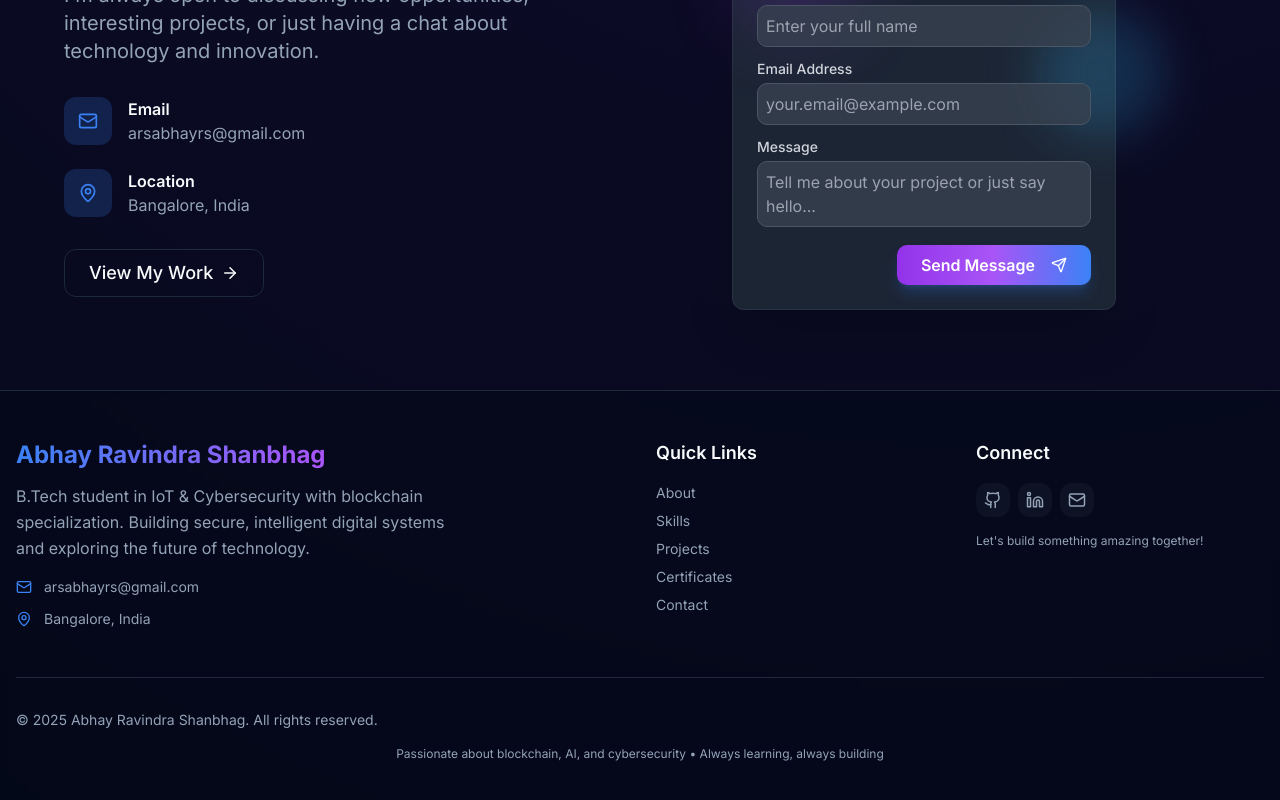
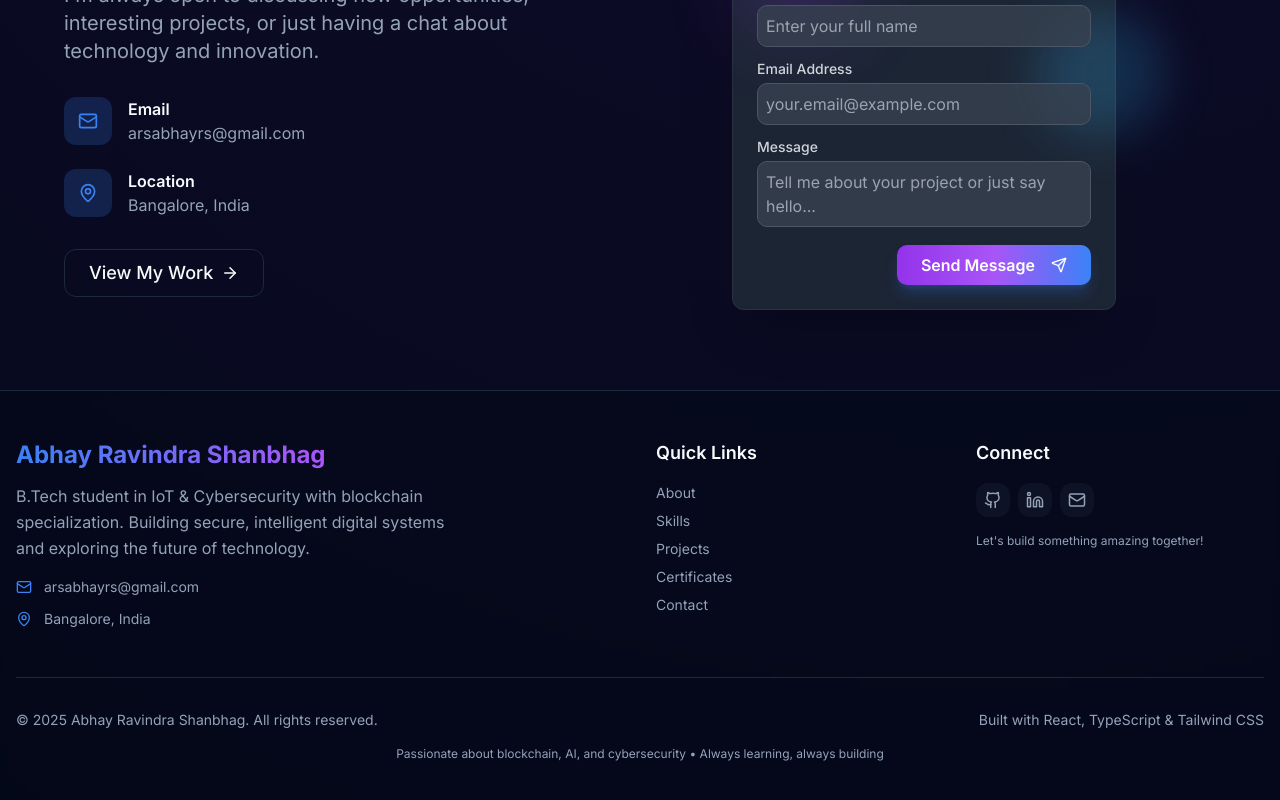
Before and after one commit to leaderofARS/My-Portfolio, a React (Vite) app: page /#/ in a window 1280 px wide. Shown: the part 5509-6309 px from the top of the page. Built offline with nearby package versions, Linux system fonts and the light colour scheme.

Commit message:
Updated README.md, Footer

```diff
--- a/src/components/Footer.tsx
+++ b/src/components/Footer.tsx
@@ -1,5 +1,5 @@
 import { motion } from 'framer-motion'
-import { Heart, Mail, MapPin, ExternalLink } from 'lucide-react'
+import { Mail, MapPin, ExternalLink } from 'lucide-react'
 import { SocialLinks } from './SocialLinks'
 
 export function Footer() {
@@ -19,8 +19,8 @@ export function Footer() {
             >
               <h3 className="text-2xl font-bold text-gradient">Abhay Ravindra Shanbhag</h3>
               <p className="text-muted-foreground max-w-md leading-relaxed">
-                B.Tech student in IoT & Cybersecurity with blockchain specialization.
-                Building secure, intelligent digital systems and exploring the future of technology.
+                B.Tech student in IoT & Cybersecurity with blockchain specialization. Building
+                secure, intelligent digital systems and exploring the future of technology.
               </p>
             </motion.div>
 
@@ -67,7 +67,7 @@ export function Footer() {
                 { name: 'Skills', href: '#skills' },
                 { name: 'Projects', href: '#projects' },
                 { name: 'Certificates', href: '#certificates' },
-                { name: 'Contact', href: '#contact' }
+                { name: 'Contact', href: '#contact' },
               ].map((link, index) => (
                 <motion.div
                   key={link.name}
@@ -92,7 +92,10 @@ export function Footer() {
                     }}
                   >
                     {link.name}
-                    <ExternalLink size={12} className="opacity-0 group-hover:opacity-100 transition-opacity" />
+                    <ExternalLink
+                      size={12}
+                      className="opacity-0 group-hover:opacity-100 transition-opacity"
+                    />
                   </a>
                 </motion.div>
               ))}
@@ -146,7 +149,10 @@ export function Footer() {
               <span>© {currentYear} Abhay Ravindra Shanbhag. All rights reserved.</span>
             </div>
 
-
+            {/* Tech Stack */}
+            <div className="flex items-center gap-2 text-sm text-muted-foreground">
+              <span>Built with React, TypeScript & Tailwind CSS</span>
+            </div>
           </div>
 
           {/* Additional Info */}
```
Also changed, not shown: 1 other file (tests, documents, lock files or other folders).
